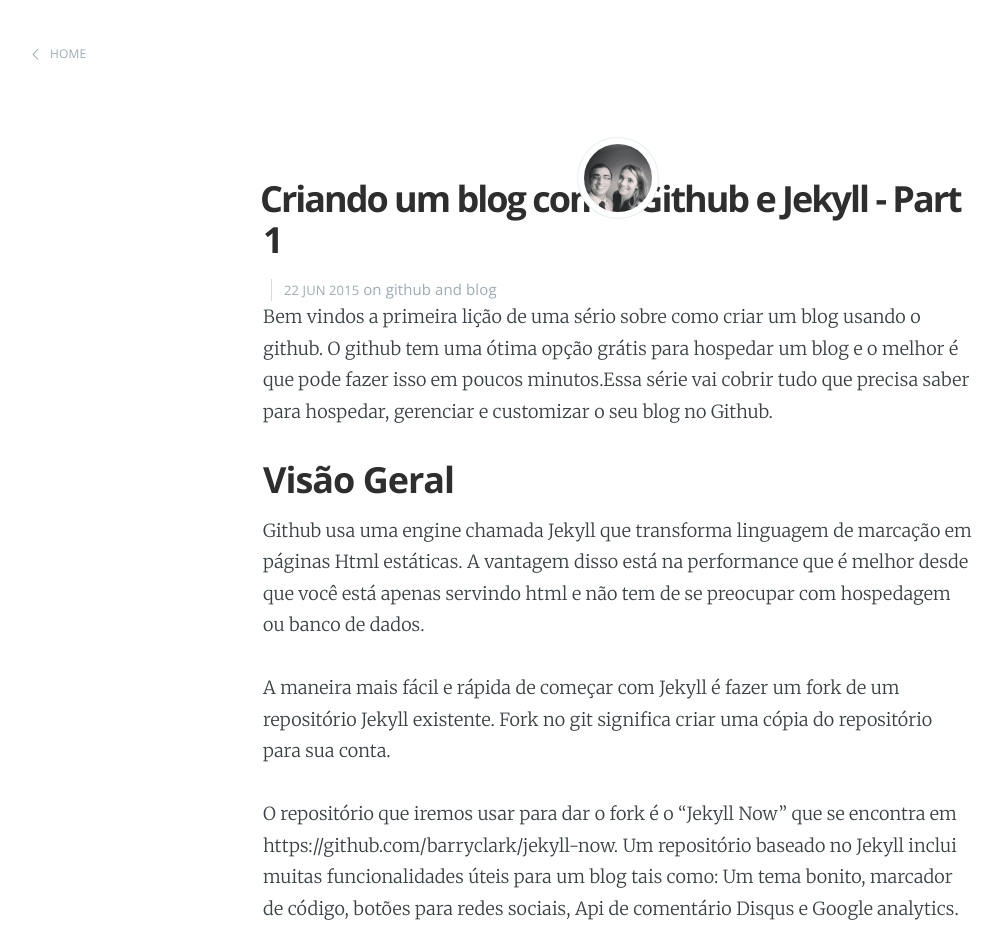
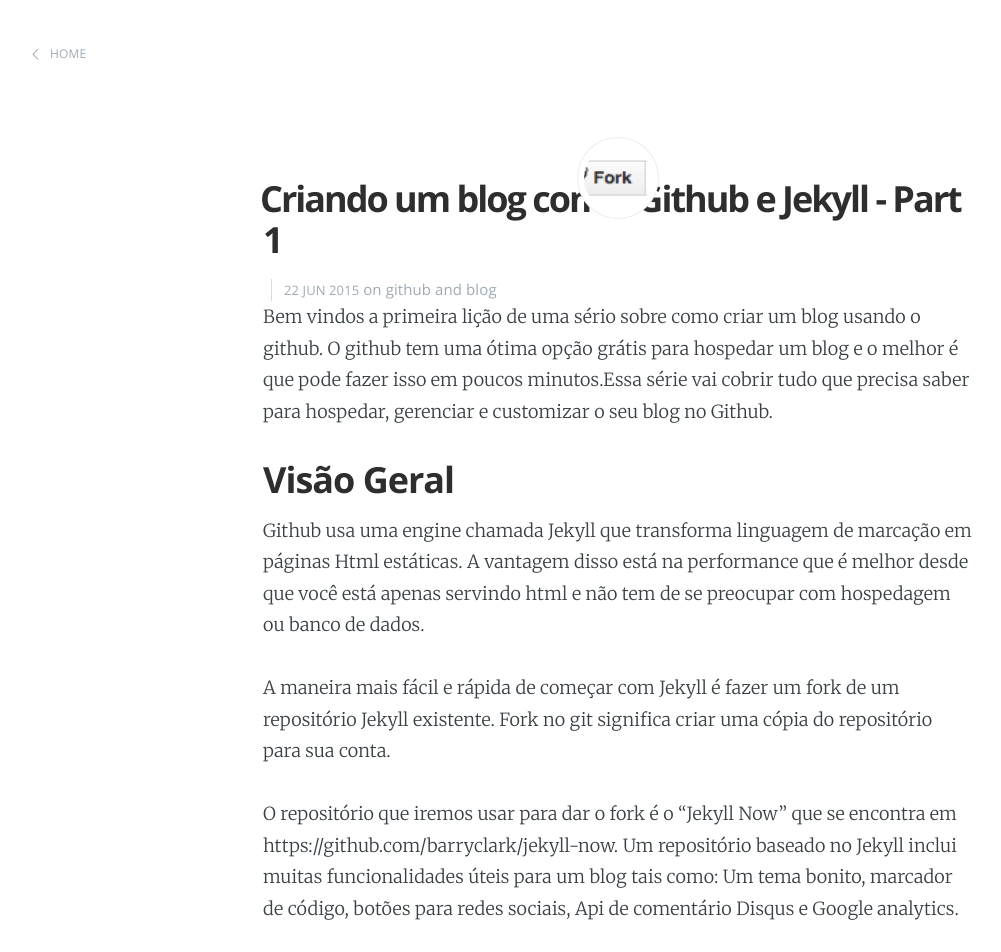
Before and after one commit to jvcjunior/jvcjunior.github.io, a Jekyll site: the page built from _posts/2015-06-22-criando-blog-github-com-jekyll-parte-1.markdown, in a window 1280 px wide. Shown: the top 952 px of the page, without its empty margins (22-1023 px from the left). Built offline with Jekyll 4.4.1, drawn with Linux system fonts in a browser that asks for light colours; Markdown is read by kramdown in place of the engine named in the settings; comment, search, counter and statistics services are not loaded.

Commit message:
Update 2015-06-22-criando-blog-github-com-jekyll-parte-1.markdown

```diff
--- a/_posts/2015-06-22-criando-blog-github-com-jekyll-parte-1.markdown
+++ b/_posts/2015-06-22-criando-blog-github-com-jekyll-parte-1.markdown
@@ -24,7 +24,7 @@
 ![Image description](/images/fork_image.jpg)
 
  <figure class="author-image">
-                    <a class="img" href="{{ site.baseurl }}" style="background-image: url(/assets/images/profile.png)">
+                    <a class="img" href="{{ site.baseurl }}" style="background-image: url(/assets/images/fork_image.png)">
                     <span class="hidden">{{site.author}}'s Picture</span></a>
                 </figure>
 
```
